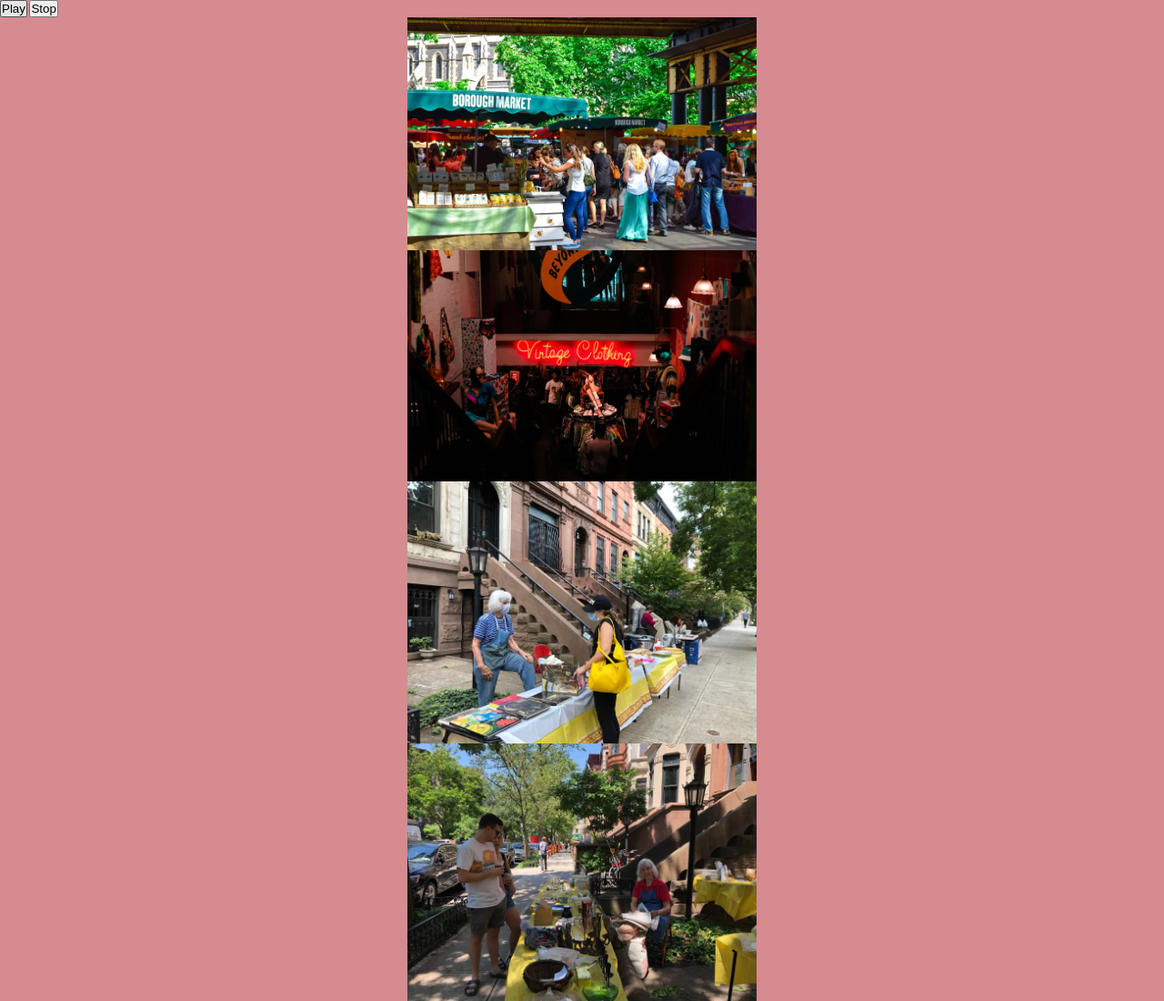
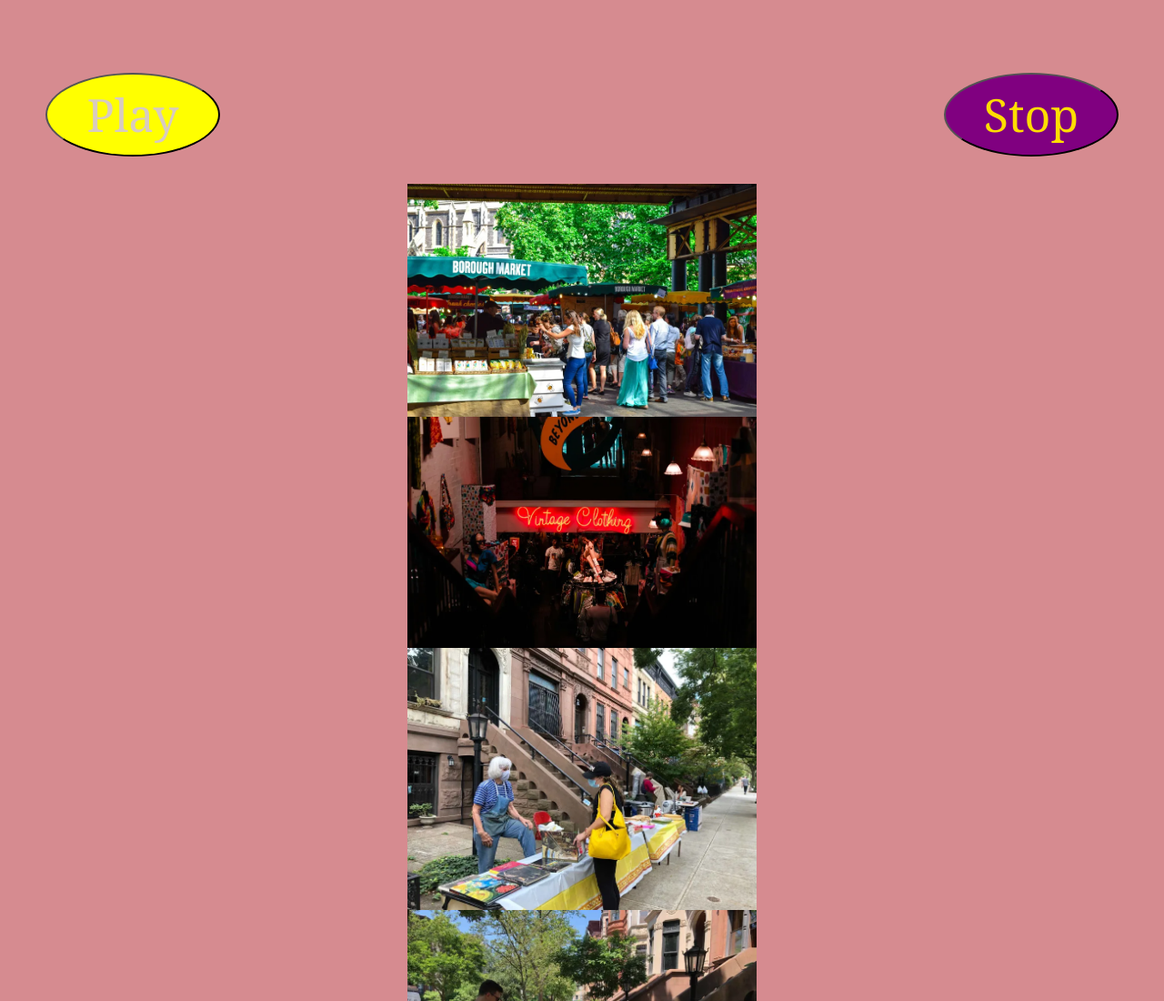
Before and after one commit to Sneha-Das1/brooklynstoopsale, a plain HTML site: page venue.html in a window 1280 px wide. Shown: the top 1100 px of the page at 91% size. Drawn offline with Linux system fonts and the light colour scheme; a web font is replaced by a local one.

Commit message:
designed the radio buttons

```diff
--- a/assets/stylesheets/main.css
+++ b/assets/stylesheets/main.css
@@ -249,5 +249,35 @@ iframe {
 	display: block;
 	width: 30%;
 	margin: 0 auto;
+	clear: both;
+}
 
+.radioStation {
+	float: left;
+	margin-top: 8rem;
+	margin-bottom: 3rem;
+	margin-left: 5rem;
+	background: yellow;
+	font-family: Georgia, 'Times New Roman', Times, serif;
+	font-size: 5rem;
+	padding: 1rem;
+	border-radius: 50%;
+	width: 15%;
+	height: 15%;
+	color: rgb(216, 203, 192);
 }
+
+.stopPlaying {
+	float: right;
+	margin-right: 5rem;
+	margin-top: 8rem;
+	margin-bottom: 3rem;
+	background: purple;
+	font-family: Georgia, 'Times New Roman', Times, serif;
+	font-size: 5rem;
+	padding: 1rem;
+	border-radius: 50%;
+	width: 15%;
+	height: 15%;
+	color: rgb(255, 221, 0);
+}
```
